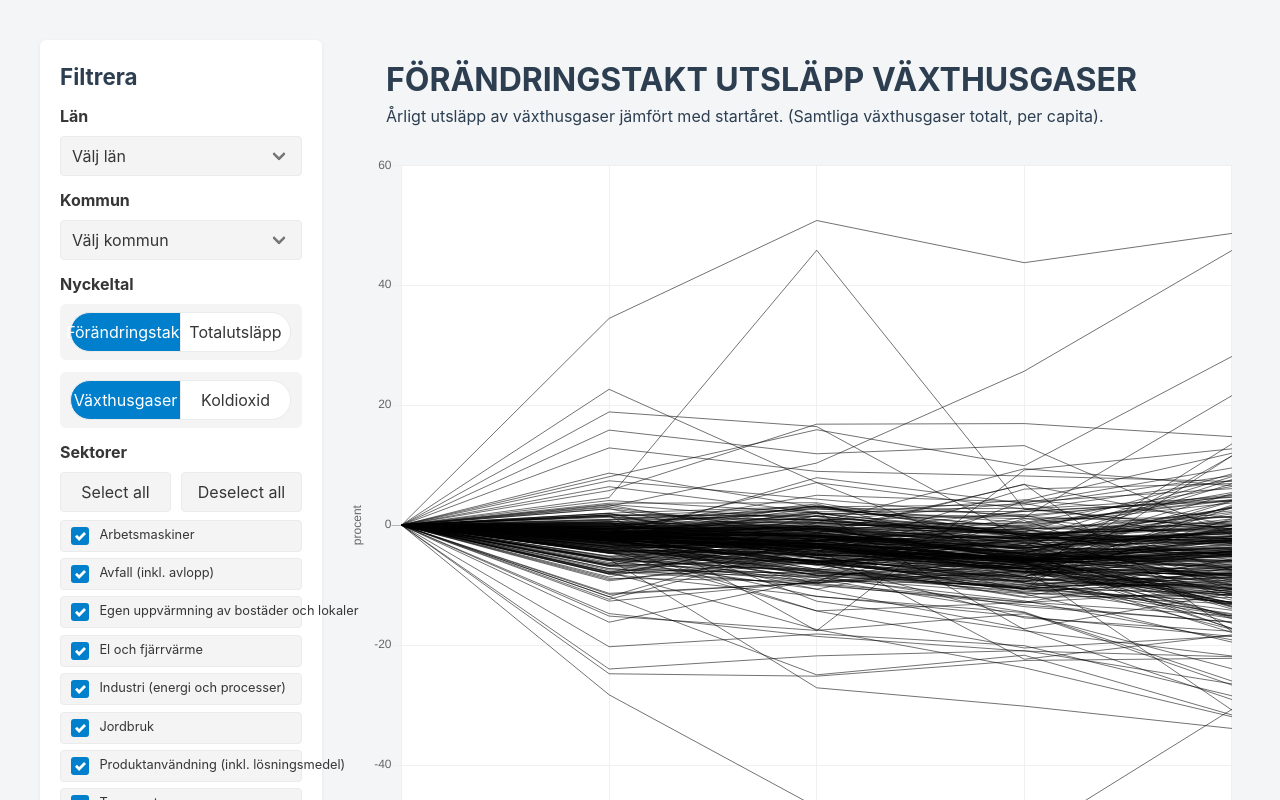
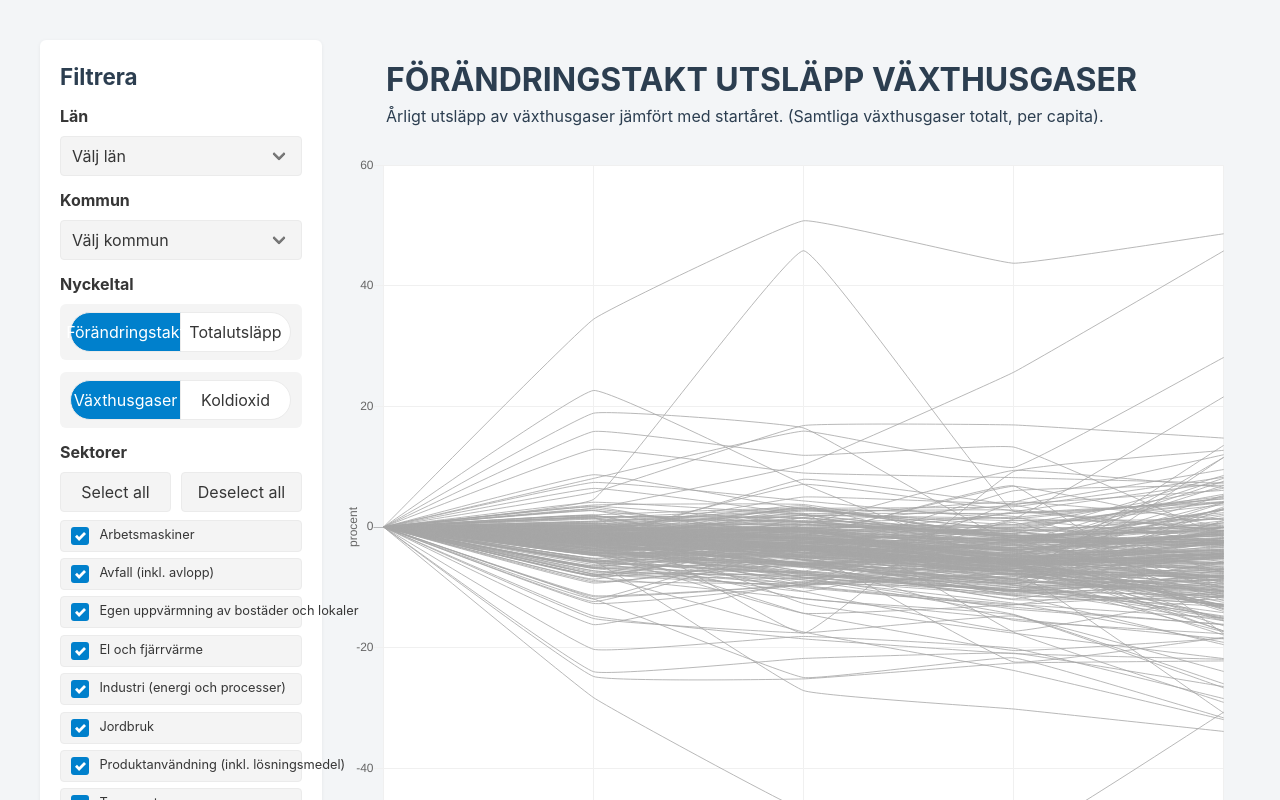
Before and after one commit to cheerfulstoic/kommun_compare, a Vue app in the folder chart/: page / in a window 1280 px wide. Shown: the top 800 px of the page. Built offline with nearby package versions, Linux system fonts and the light colour scheme.

Commit message:
Tweak chart styles

```diff
--- a/chart/src/components/DatabaseChart.vue
+++ b/chart/src/components/DatabaseChart.vue
@@ -53,7 +53,7 @@ export default {
         datasets.unshift({
           label: this.kommun_to_highlight,
           data: highlighted_year_data,
-          borderColor: 'red',
+          borderColor: '#0080cc',
           borderWidth: 2,
         })
       }
@@ -62,7 +62,7 @@ export default {
         datasets.unshift({
           label: 'TEMP label',
           data: this.year_data_set.highlight_data[this.kommun_to_highlight],
-          borderColor: 'rgb(252, 98, 117)',
+          borderColor: '#0080cc',
           borderWidth: 1.4,
           borderDash: [10, 10],
         })
@@ -84,6 +84,10 @@ export default {
             scaleLabel: {
               display: true,
               labelString: this.year_data_set.unit,
+              padding: {
+                top: 0,
+                bottom: -10,
+              },
             },
             ticks: {
               suggestedMin: 0,
@@ -94,8 +98,9 @@ export default {
           xAxes: [{
             gridLines: { color: '#f0f0f0' },
             ticks: {
-              minRotation: 45,
-              maxRotation: 45,
+              suggestedMin: 0,
+              minRotation: 0,
+              maxRotation: 0,
             },
           }],
         },
@@ -107,10 +112,10 @@ export default {
           line: {
             pointRadius: 0,
             fill: false,
-            tension: 0,
+            tension: 0.08,
             steppedLine: false,
             borderDash: [],
-            borderColor: 'rgba(0, 0, 0, 0.7)',
+            borderColor: 'hsl(0, 0%, 65%)',
             borderWidth: 0.8,
           },
         },
```
